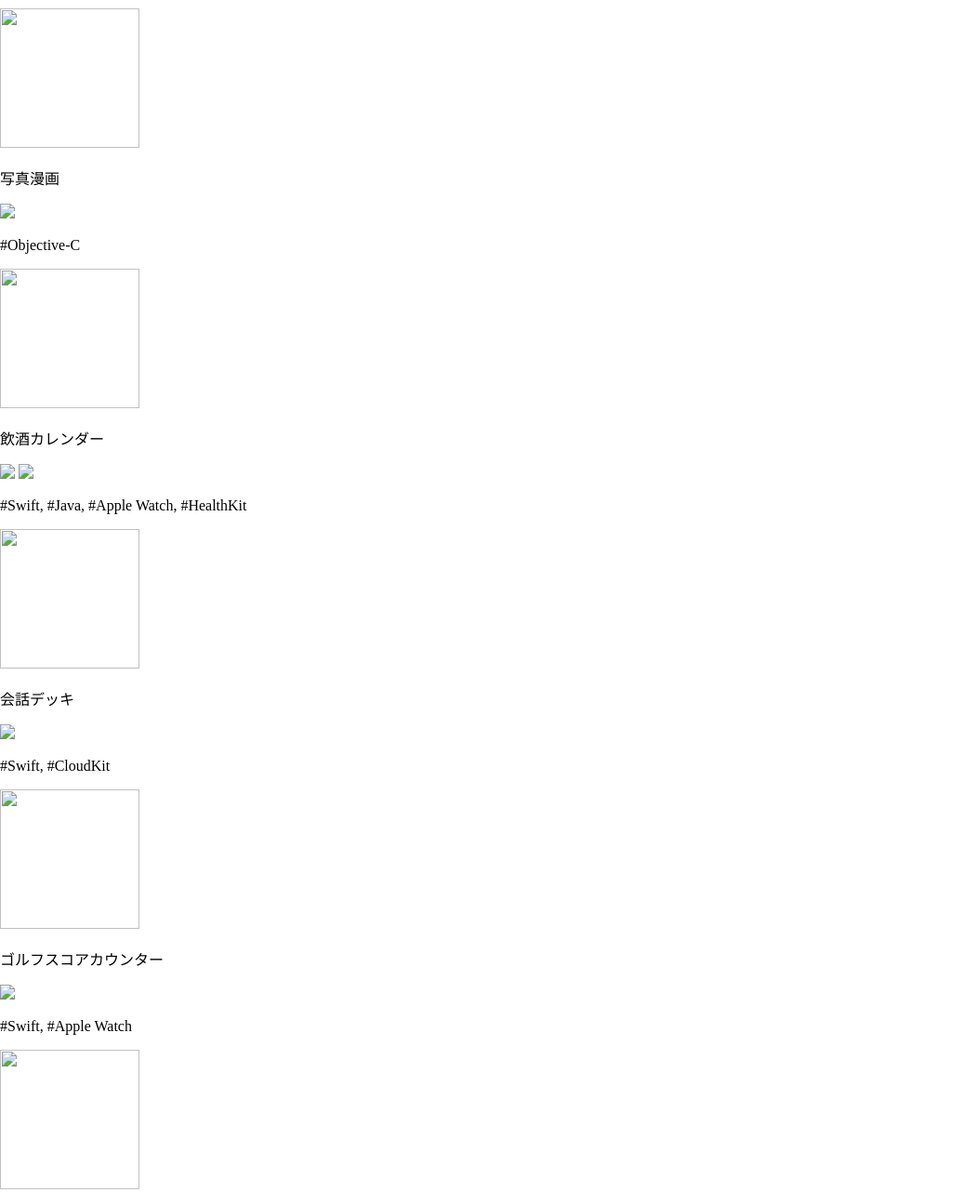
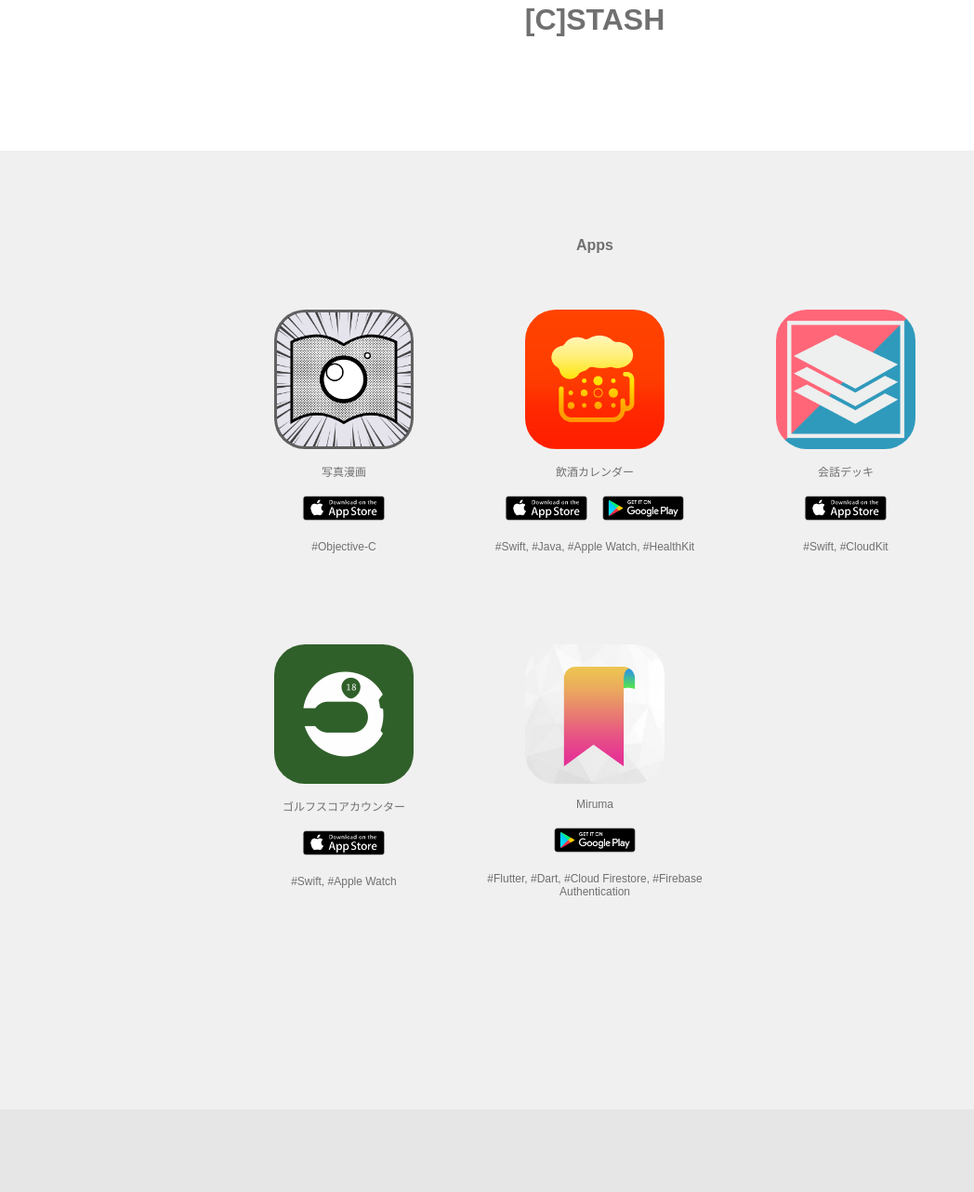
Before and after one commit to shtsm/c_stash, a plain HTML site: page index.html in a window 1280 px wide. Shown: the part 118-1400 px from the top of the page at 93% size, without its empty margins (0-1048 px from the left). Drawn offline with Linux system fonts and the light colour scheme; the site is published under a folder, as on GitHub Pages, so addresses that start at the root find nothing.

Commit message:
パスの修正

```diff
--- a/index.html
+++ b/index.html
@@ -5,7 +5,7 @@
         <meta http-equiv="X-UA-Compatible" content="IE=edge" />
         <meta name="viewport" meta  content="width=device-width,initial-scale=1"/>
         <meta name="keywords" content="写真漫画,飲酒カレンダー,会話デッキ,ゴルフスコアカウンター,Miruma,アプリ"/>
-        <link rel="stylesheet" type="text/css" media="all" href="/assets/styles/style.css"/>
+        <link rel="stylesheet" type="text/css" media="all" href="assets/styles/style.css"/>
         <title>[C]STASH</title>
         <meta name="description" content="アプリ開発実績の紹介、サポートを行っております。写真漫画,飲酒カレンダー,会話デッキ,ゴルフスコアカウンター,Miruma" />
         <style>
@@ -23,47 +23,47 @@
                 <h2>Apps</h2>
                 <div id="list">
                     <span>
-                        <img id="icon" src="/assets/images/photo_manga.png" width="150" height="150"/>
+                        <img id="icon" src="assets/images/photo_manga.png" width="150" height="150"/>
                         <p>写真漫画</p>
                         <a href="https://apps.apple.com/jp/app/%E5%86%99%E7%9C%9F%E6%BC%AB%E7%94%BB/id1286595827" target="_blank">
-                            <img src="/assets/images/app_store_badge.png" width="100"/>
+                            <img src="assets/images/app_store_badge.png" width="100"/>
                         </a>
                         <p>#Objective-C</p>
                     </span>
                     <span>
-                        <img id="icon" src="/assets/images/drink_calendar.png" width="150" height="150"/>
+                        <img id="icon" src="assets/images/drink_calendar.png" width="150" height="150"/>
                         <p>飲酒カレンダー</p>
                         <div>
                             <a href="https://apps.apple.com/jp/app/%E9%A3%B2%E9%85%92%E3%82%AB%E3%83%AC%E3%83%B3%E3%83%80%E3%83%BC-%E5%81%A5%E5%BA%B7%E7%AE%A1%E7%90%86%E3%82%A2%E3%83%97%E3%83%AA/id1505157441" target="_blank" style="text-decoration:none;">
-                                <img src="/assets/images/app_store_badge.png" width="100"/>
+                                <img src="assets/images/app_store_badge.png" width="100"/>
                             </a>
                             <a href="https://play.google.com/store/apps/details?id=name.tsushima.shohei.AlcoholCalendar" target="_blank">
-                                <img src="/assets/images/google_play_badge.png" width="100"/>
+                                <img src="assets/images/google_play_badge.png" width="100"/>
                             </a>
                         </div>
                         <p>#Swift, #Java, #Apple Watch, #HealthKit</p>
                     </span>
                     <span>
-                        <img id="icon" src="/assets/images/talk_deck.png" width="150" height="150"/>
+                        <img id="icon" src="assets/images/talk_deck.png" width="150" height="150"/>
                         <p>会話デッキ</p>
                         <a href="https://apps.apple.com/jp/app/%E4%BC%9A%E8%A9%B1%E3%83%87%E3%83%83%E3%82%AD/id1527855195" target="_blank">
-                            <img src="/assets/images/app_store_badge.png" width="100"/>
+                            <img src="assets/images/app_store_badge.png" width="100"/>
                         </a>
                         <p>#Swift, #CloudKit</p>
                     </span>
                     <span>
-                        <img id="icon" src="/assets/images/golf_counter.png" width="150" height="150"/>
+                        <img id="icon" src="assets/images/golf_counter.png" width="150" height="150"/>
                         <p>ゴルフスコアカウンター</p>
                         <a href="https://apps.apple.com/jp/app/%E3%82%B4%E3%83%AB%E3%83%95%E3%82%B9%E3%82%B3%E3%82%A2%E3%82%AB%E3%82%A6%E3%83%B3%E3%82%BF%E3%83%BC-applewatch%E3%81%A7%E7%B0%A1%E5%8D%98%E5%85%A5%E5%8A%9B/id1487356372" target="_blank">
-                            <img src="/assets/images/app_store_badge.png" width="100"/>
+                            <img src="assets/images/app_store_badge.png" width="100"/>
                         </a>
                         <p>#Swift, #Apple Watch</p>
                     </span>
                     <span>
-                        <img id="icon" src="/assets/images/miruma.png" width="150" height="150"/>
+                        <img id="icon" src="assets/images/miruma.png" width="150" height="150"/>
                         <p>Miruma</p>
                         <a href="https://play.google.com/store/apps/details?id=name.tsushima.shohei.miruma" target="_blank">
-                            <img src="/assets/images/google_play_badge.png" width="100"/>
+                            <img src="assets/images/google_play_badge.png" width="100"/>
                         </a>
                         <p>#Flutter, #Dart, #Cloud Firestore, #Firebase Authentication</p>
                     </span>
@@ -73,7 +73,7 @@
         <div id="about">
             <h2>About</h2>
             <div id="photo">
-                <img id="icon" src="/assets/images/profile.png" width="150" height="150">
+                <img id="icon" src="assets/images/profile.png" width="150" height="150">
             </div>
             <p>Shohei Tsushima</p>
             <div id="list">
```
